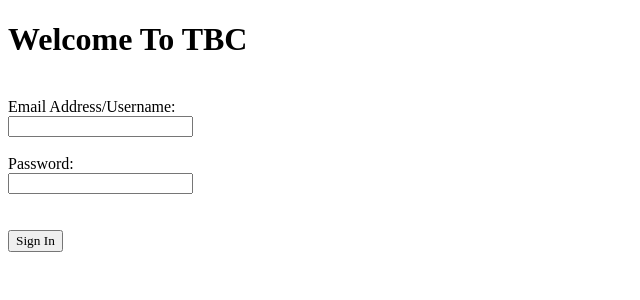
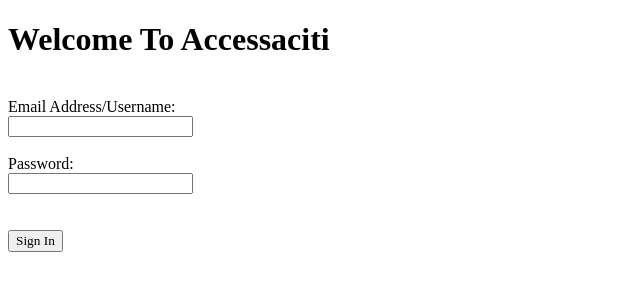
Before and after one commit to mission-deny-the-mission/accessaciti, a PHP site: page /login.php in a window 1280 px wide. Shown: the top 300 px of the page, without its empty margins (0-640 px from the left). Run offline with PHP 8.4, Linux system fonts and the light colour scheme.

Commit message:
remove references to non existant TBC that front end left

```diff
--- a/login.php
+++ b/login.php
@@ -8,11 +8,11 @@ session_start();
 
 <head>
     <link rel="stylesheet" href="main.css">
-    <title>TBC Home page</title>
+    <title>Login</title>
 </head>
 
 <body>
-    <h1>Welcome To TBC</h1>
+    <h1>Welcome To Accessaciti</h1>
     <?php
     $msg = '';
     if ($_SERVER["REQUEST_METHOD"] === "POST" && !empty($_POST['username']) && !empty($_POST['password'])) {
```
